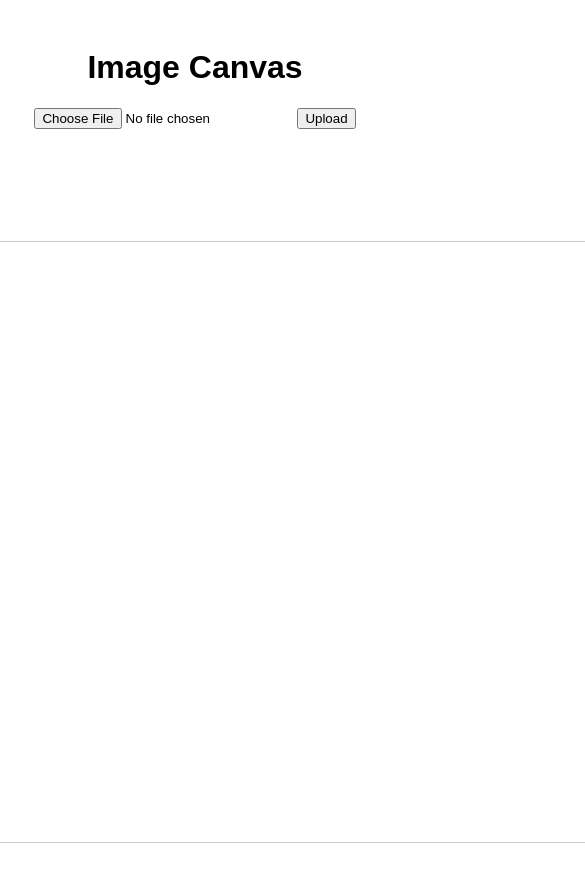
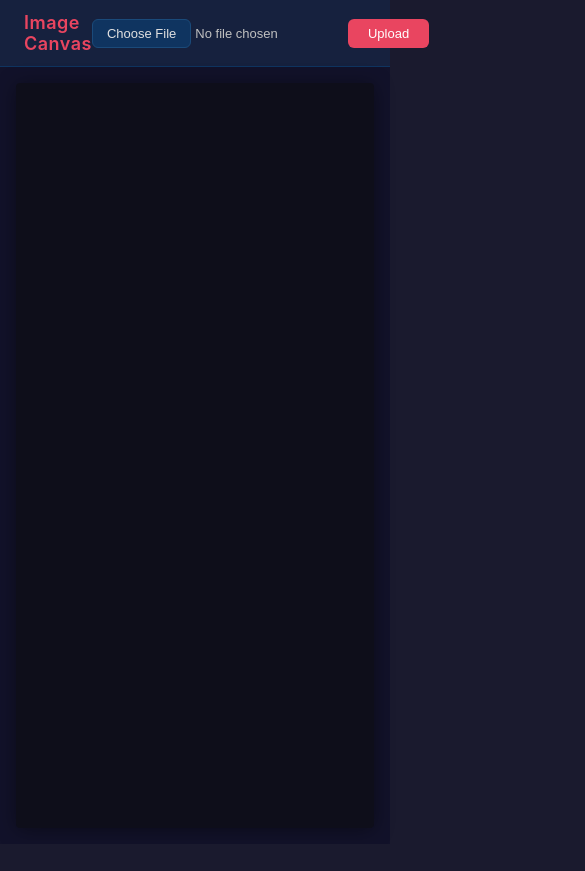
Before and after one commit to lx-0/image-canvas-app, a website: page public/index.html in a window 390 px wide. Shown: the whole page, 585 px wide, since content can reach past the window. After the commit the page ends 844 px from the top, so only its background shows below. Drawn offline with Linux system fonts and the light colour scheme.

Commit message:
Responsive full-viewport canvas with dark theme UI
- Canvas fills available viewport, resizes with browser window
- Image maintains aspect ratio on resize (scales down, never up)
- Dark theme: #1a1a2e background, #e94560 accent, clean header bar
- Upload controls moved to compact header layout
- Displays image dimensions after render

Co-Authored-By: Paperclip <noreply@paperclip.ing>

```diff
--- a/public/index.html
+++ b/public/index.html
@@ -5,22 +5,122 @@
   <meta name="viewport" content="width=device-width, initial-scale=1.0">
   <title>Image Canvas</title>
   <style>
-    body { font-family: sans-serif; display: flex; flex-direction: column; align-items: center; padding: 20px; }
-    #upload-form { display: flex; gap: 10px; align-items: center; margin-bottom: 16px; }
-    canvas { border: 1px solid #ccc; }
-    #status { color: #666; font-size: 14px; min-height: 20px; }
-    #error { color: red; font-size: 14px; min-height: 20px; }
+    *, *::before, *::after { box-sizing: border-box; margin: 0; padding: 0; }
+
+    body {
+      font-family: -apple-system, BlinkMacSystemFont, 'Segoe UI', Roboto, sans-serif;
+      background: #1a1a2e;
+      color: #e0e0e0;
+      height: 100vh;
+      display: flex;
+      flex-direction: column;
+      overflow: hidden;
+    }
+
+    header {
+      display: flex;
+      align-items: center;
+      justify-content: space-between;
+      padding: 12px 24px;
+      background: #16213e;
+      border-bottom: 1px solid #0f3460;
+      flex-shrink: 0;
+    }
+
+    header h1 {
+      font-size: 18px;
+      font-weight: 600;
+      color: #e94560;
+      letter-spacing: 0.5px;
+    }
+
+    #upload-form {
+      display: flex;
+      gap: 10px;
+      align-items: center;
+    }
+
+    #file-input {
+      font-size: 13px;
+      color: #c0c0c0;
+    }
+
+    #file-input::file-selector-button {
+      background: #0f3460;
+      color: #e0e0e0;
+      border: 1px solid #1a4a7a;
+      padding: 6px 14px;
+      border-radius: 6px;
+      cursor: pointer;
+      font-size: 13px;
+      transition: background 0.2s;
+    }
+
+    #file-input::file-selector-button:hover {
+      background: #1a4a7a;
+    }
+
+    button[type="submit"] {
+      background: #e94560;
+      color: #fff;
+      border: none;
+      padding: 7px 20px;
+      border-radius: 6px;
+      cursor: pointer;
+      font-size: 13px;
+      font-weight: 500;
+      transition: background 0.2s;
+    }
+
+    button[type="submit"]:hover {
+      background: #c73652;
+    }
+
+    #feedback {
+      display: flex;
+      gap: 16px;
+      align-items: center;
+      font-size: 13px;
+      min-width: 0;
+    }
+
+    #status { color: #8a8a9a; }
+    #error  { color: #e94560; }
+
+    #canvas-container {
+      flex: 1;
+      display: flex;
+      align-items: center;
+      justify-content: center;
+      padding: 16px;
+      min-height: 0;
+      background: #12122a;
+    }
+
+    canvas {
+      display: block;
+      border-radius: 4px;
+      background: #0e0e1a;
+      box-shadow: 0 2px 20px rgba(0,0,0,0.4);
+    }
   </style>
 </head>
 <body>
-  <h1>Image Canvas</h1>
-  <form id="upload-form">
-    <input type="file" id="file-input" accept="image/*" />
-    <button type="submit">Upload</button>
-  </form>
-  <p id="status"></p>
-  <p id="error"></p>
-  <canvas id="canvas" width="800" height="600"></canvas>
+  <header>
+    <h1>Image Canvas</h1>
+    <form id="upload-form">
+      <input type="file" id="file-input" accept="image/*" />
+      <button type="submit">Upload</button>
+    </form>
+    <div id="feedback">
+      <span id="status"></span>
+      <span id="error"></span>
+    </div>
+  </header>
+
+  <div id="canvas-container">
+    <canvas id="canvas"></canvas>
+  </div>
 
   <script>
     const form = document.getElementById('upload-form');
@@ -29,6 +129,31 @@
     const ctx = canvas.getContext('2d');
     const statusEl = document.getElementById('status');
     const errorEl = document.getElementById('error');
+    const container = document.getElementById('canvas-container');
+
+    let currentImg = null;
+
+    function resizeAndDraw() {
+      const cw = container.clientWidth - 32;
+      const ch = container.clientHeight - 32;
+
+      if (!currentImg) {
+        canvas.width = cw;
+        canvas.height = ch;
+        return;
+      }
+
+      const scale = Math.min(cw / currentImg.width, ch / currentImg.height, 1);
+      const w = Math.round(currentImg.width * scale);
+      const h = Math.round(currentImg.height * scale);
+
+      canvas.width = w;
+      canvas.height = h;
+      ctx.drawImage(currentImg, 0, 0, w, h);
+    }
+
+    window.addEventListener('resize', resizeAndDraw);
+    resizeAndDraw();
 
     form.addEventListener('submit', async (e) => {
       e.preventDefault();
@@ -44,7 +169,7 @@
       const formData = new FormData();
       formData.append('file', file);
 
-      statusEl.textContent = 'Uploading…';
+      statusEl.textContent = 'Uploading\u2026';
 
       try {
         const res = await fetch('/upload', { method: 'POST', body: formData });
@@ -56,25 +181,20 @@
           return;
         }
 
-        statusEl.textContent = 'Rendering image…';
+        statusEl.textContent = 'Rendering\u2026';
         const img = new Image();
         img.onload = () => {
-          ctx.clearRect(0, 0, canvas.width, canvas.height);
-          const scale = Math.min(canvas.width / img.width, canvas.height / img.height, 1);
-          const w = img.width * scale;
-          const h = img.height * scale;
-          const x = (canvas.width - w) / 2;
-          const y = (canvas.height - h) / 2;
-          ctx.drawImage(img, x, y, w, h);
-          statusEl.textContent = 'Image rendered on canvas.';
+          currentImg = img;
+          resizeAndDraw();
+          statusEl.textContent = `${img.width}\u00d7${img.height} rendered`;
         };
         img.onerror = () => {
-          errorEl.textContent = 'Failed to load image for rendering.';
+          errorEl.textContent = 'Failed to load image.';
           statusEl.textContent = '';
         };
         img.src = data.url;
       } catch (err) {
-        errorEl.textContent = `Error: ${err.message}`;
+        errorEl.textContent = err.message;
         statusEl.textContent = '';
       }
     });
```
